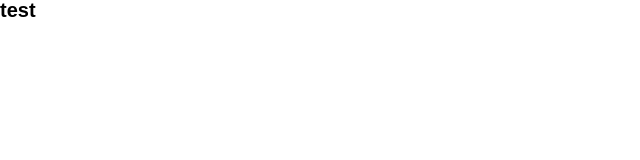
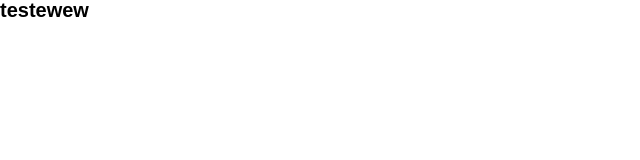
Before and after one commit to Taka0010/coyote_git, a website built with webpack: page src/index.html in a window 1280 px wide. Shown: the full height of the page, 0-640 px from the left. Built offline with nearby package versions, Linux system fonts and the light colour scheme.

```diff
--- a/src/index.html
+++ b/src/index.html
@@ -13,7 +13,7 @@
 
     <!--▽ MAIN CONTENTS ▽-->
     <main id="wrapper">
-      <h1>test</h1>
+      <h1>testewew</h1>
     </main>
     <!--△ MAIN CONTENTS △-->
 
```
